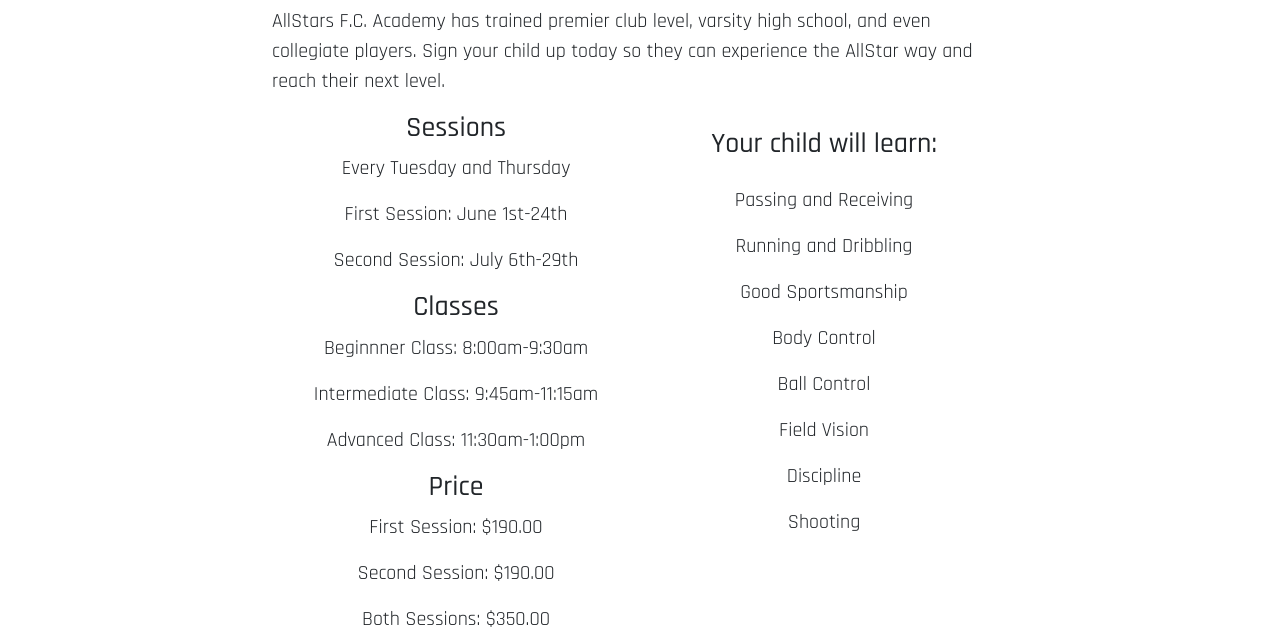
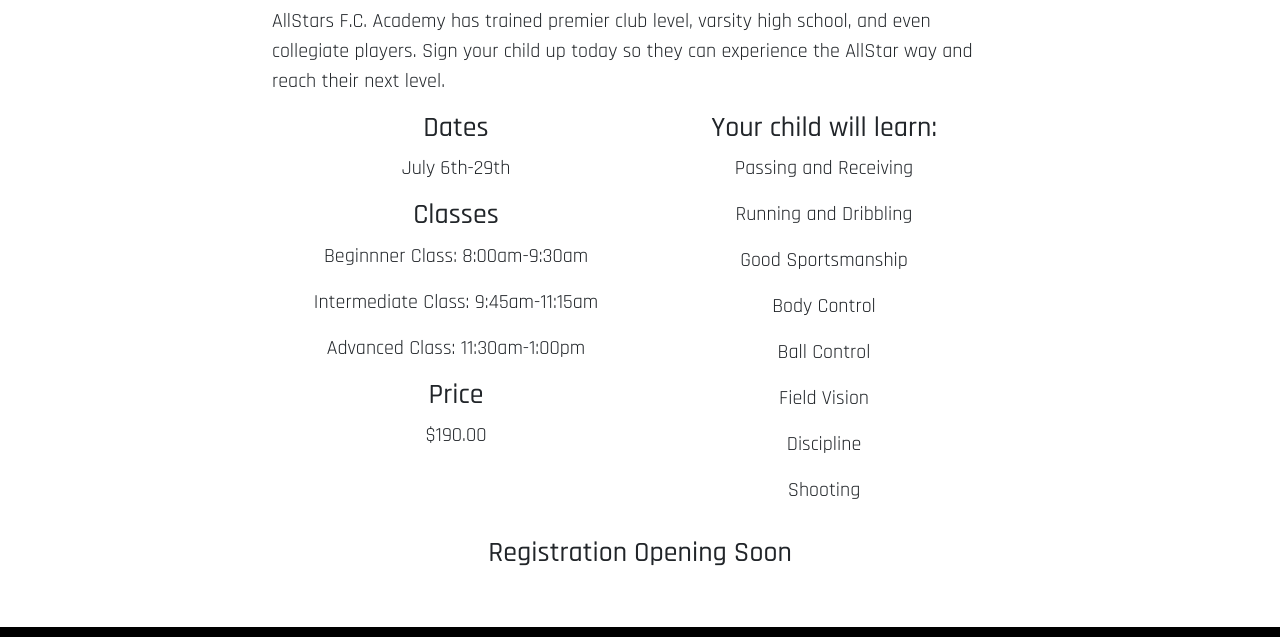
Before and after one commit to dpenciso/allstars-fc, a plain HTML site: page academy.html in a window 1280 px wide. Shown: the part 910-1547 px from the top of the page. Drawn offline with nearby package versions, Linux system fonts and the light colour scheme.

Commit message:
disabled registration button

```diff
--- a/academy.html
+++ b/academy.html
@@ -177,23 +177,23 @@
         <div class="row">
           <div class="col-12 col-lg-6">
             <div>
-              <h3 class="center-text">Sessions</h3>
-              <p class="center-text">Every Tuesday and Thursday</p>
-              <p class="center-text">First Session: June 1st-24th</p>
-              <p class="center-text">Second Session: July 6th-29th</p>
+              <h3 class="center-text">Dates</h3>
+              <!-- <p class="center-text">Every Tuesday and Thursday</p>
+              <p class="center-text">First Session: June 1st-24th</p> -->
+              <p class="center-text">July 6th-29th</p>
               <h3 class="center-text">Classes</h3>
               <p class="center-text">Beginnner Class: 8:00am-9:30am</p>
               <p class="center-text">Intermediate Class: 9:45am-11:15am</p>
               <p class="center-text">Advanced Class: 11:30am-1:00pm</p>
               <h3 class="center-text">Price</h3>
-              <p class="center-text">First Session: $190.00</p>
-              <p class="center-text">Second Session: $190.00</p>
-              <p class="center-text">Both Sessions: $350.00</p>
+              <p class="center-text">$190.00</p>
+              <!-- <p class="center-text">Second Session: $190.00</p>
+              <p class="center-text">Both Sessions: $350.00</p> -->
             </div>
           </div>
           <div class="col-12 col-lg-6">
-            <h3 class="motto center-text">Your child will learn:</h3>
             <div>
+              <h3 class="center-text">Your child will learn:</h3>
               <p class="center-text">Passing and Receiving</p>
               <p class="center-text">Running and Dribbling</p>
               <p class="center-text">Good Sportsmanship</p>
@@ -239,13 +239,17 @@
           </div>
         </div>
       </div> -->
-      <div class="register-button">
+
+      <div>
+        <h3 class="motto center-text">Registration Opening Soon</h3>
+      </div>
+      <!-- <div class="register-button">
         <a href="https://go.teamsnap.com/forms/265608" target="_blank"
           ><button type="button" class="btn btn-primary btn-lg custom-register">
             Register Here
           </button></a
         >
-      </div>
+      </div> -->
       <!-- <h2 class="motto">Sign up below</h2>
       <div class="contact-box">
         <iframe
```
